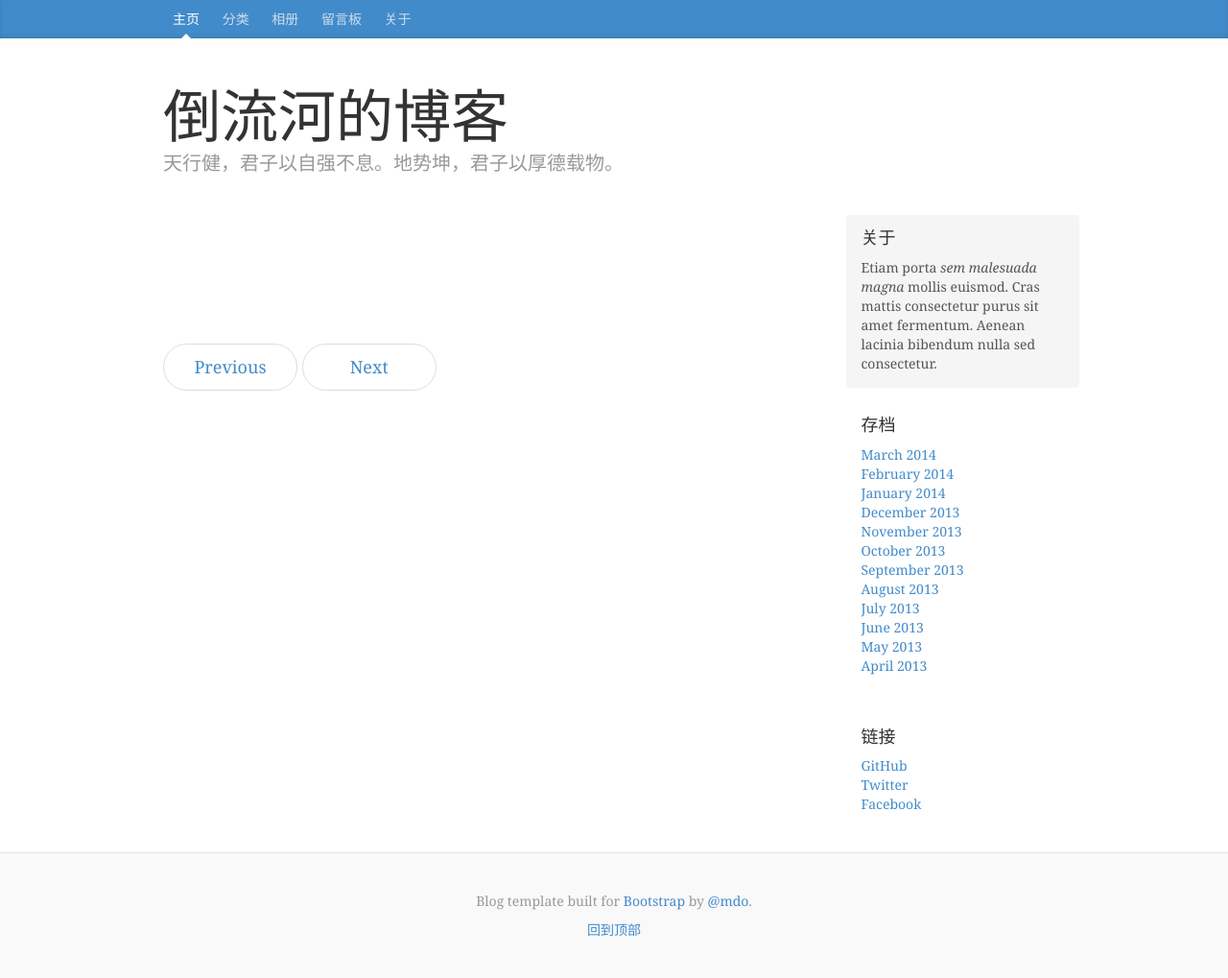
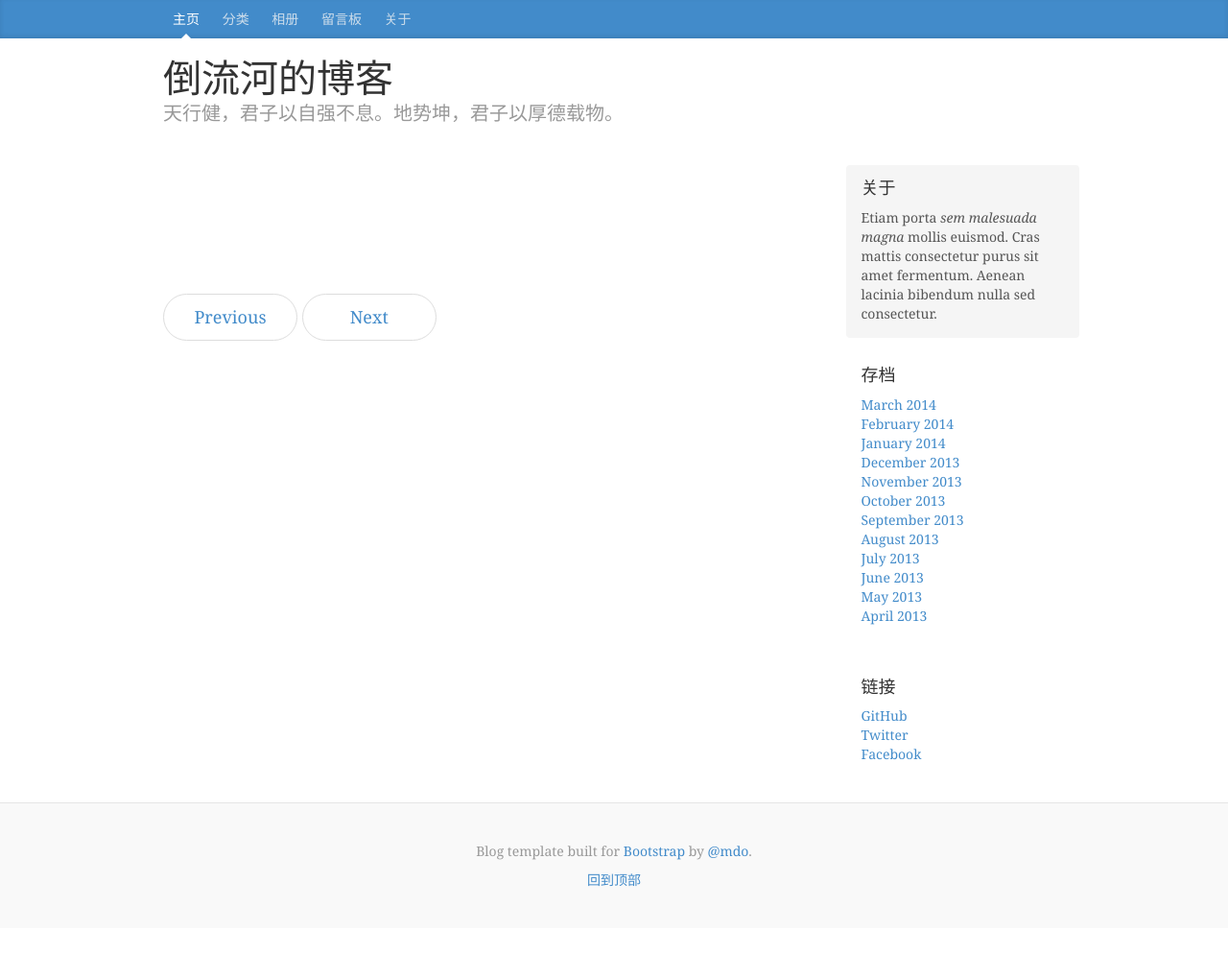
Before and after one commit to hcray/blog, a Jekyll site: the page built from index.html, in a window 1280 px wide. Shown: the whole page at 96% size. Built offline with Jekyll 4.4.1, drawn with Linux system fonts in a browser that asks for light colours; nearby versions of some CDN libraries; Markdown is read by kramdown in place of the engine named in the settings; after the commit the page ends 967 px from its top, so only the background shows below that.

Commit message:
样式的修改

```diff
--- a/_layouts/default.html
+++ b/_layouts/default.html
@@ -2,7 +2,7 @@
 	{% include titleNav.html  %}
     <div class="container">
       <div class="blog-header">
-        <h1 class="blog-title">倒流河的博客</h1>
+        <h2 class="blog-title">倒流河的博客</h2>
         <p class="lead blog-description">天行健，君子以自强不息。地势坤，君子以厚德载物。</p>
       </div>
       <div class="row">
--- a/css/blog.css
+++ b/css/blog.css
@@ -83,9 +83,9 @@ h6, .h6 {
   padding-bottom: 20px;
 }
 .blog-title {
-  margin-top: 30px;
+  margin-top: 0px;
   margin-bottom: 0;
-  font-size: 60px;
+  font-size: 40px;
   font-weight: normal;
 }
 .blog-description {
@@ -143,7 +143,7 @@ h6, .h6 {
 }
 .blog-post-title {
   margin-bottom: 5px;
-  font-size: 40px;
+  font-size: 30px;
 }
 .blog-post-meta {
   margin-bottom: 20px;
```
